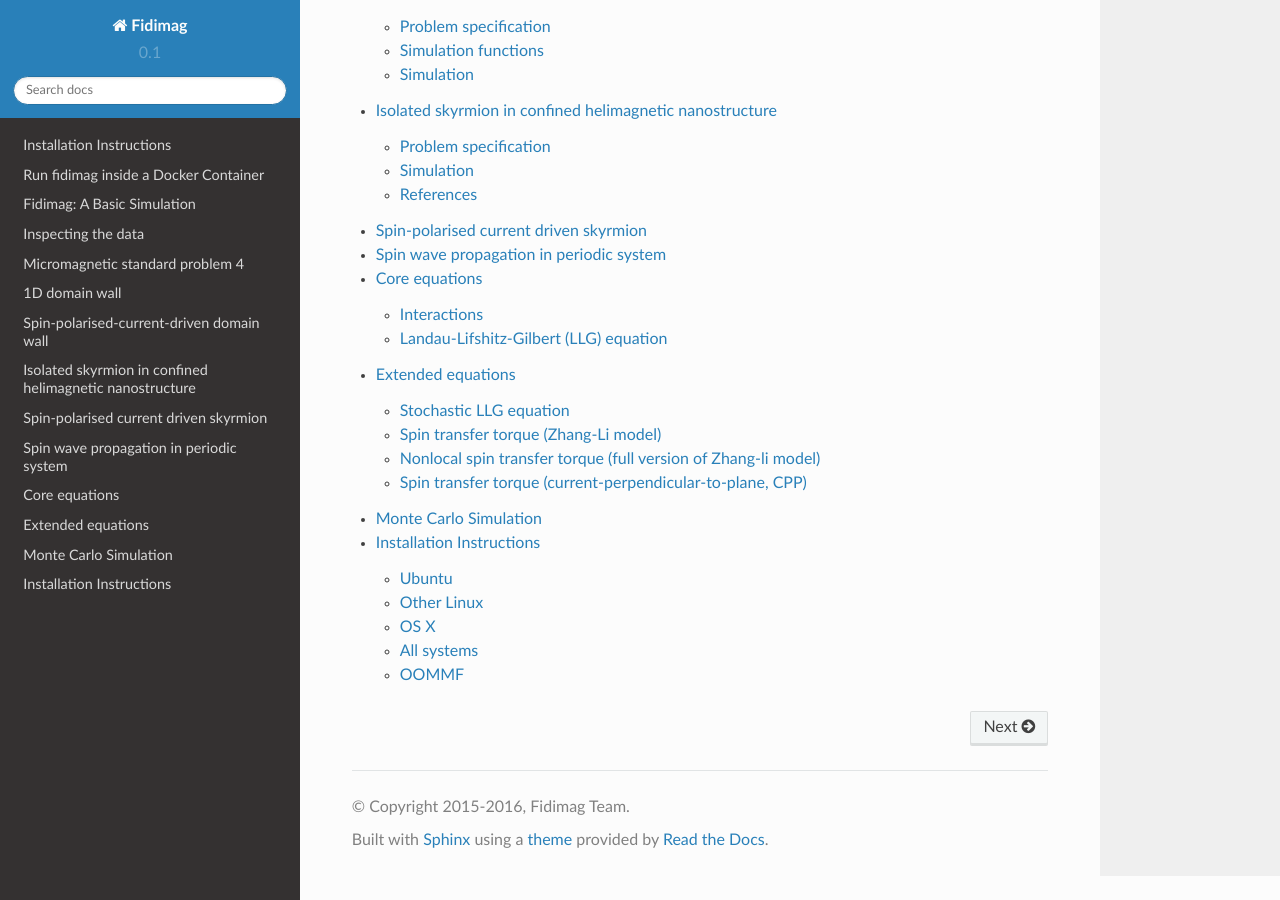
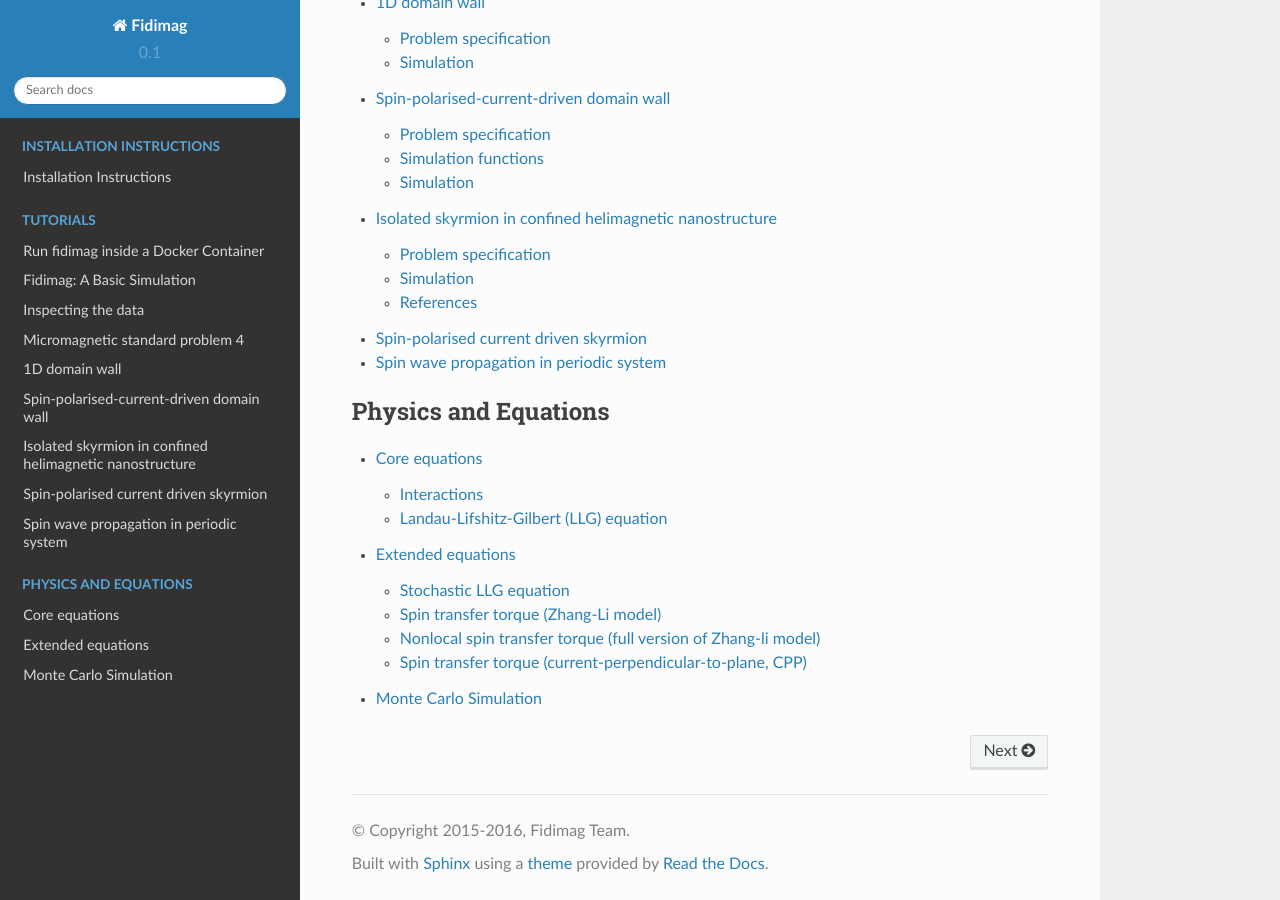
Before and after one commit to computationalmodelling/fidimag, a Sphinx documentation site: the page built from doc/index.rst, in a window 1280 px wide and 900 px high, scrolled down 1261 px. Built offline with Sphinx 7.4.7 and the Read the Docs theme 2.0.0, drawn with Linux system fonts in a browser that asks for light colours; some of the changed text lies outside the part shown.

Commit message:
Adding sections to read-the-docs

```diff
--- a/doc/index.rst
+++ b/doc/index.rst
@@ -15,8 +15,14 @@
 
 .. toctree::
    :maxdepth: 2
+   :caption: Installation Instructions
 
    install
+
+.. toctree::
+   :maxdepth: 2
+   :caption: Tutorials
+
    ipynb/tutorial-docker-container
    ipynb/tutorial-basics
    ipynb/standard_problem_4
@@ -25,10 +31,13 @@
    ipynb/isolated_skyrmion
    ipynb/spin-polarised-current-driven-skyrmion
    ipynb/spin-waves-in-periodic-system
+
+.. toctree::
+   :maxdepth: 2
+   :caption: Physics and Equations
+
    core_eqs
    extended_eqs
    monte_carlo
-   develop
-
 
 .. _GitHub
```
